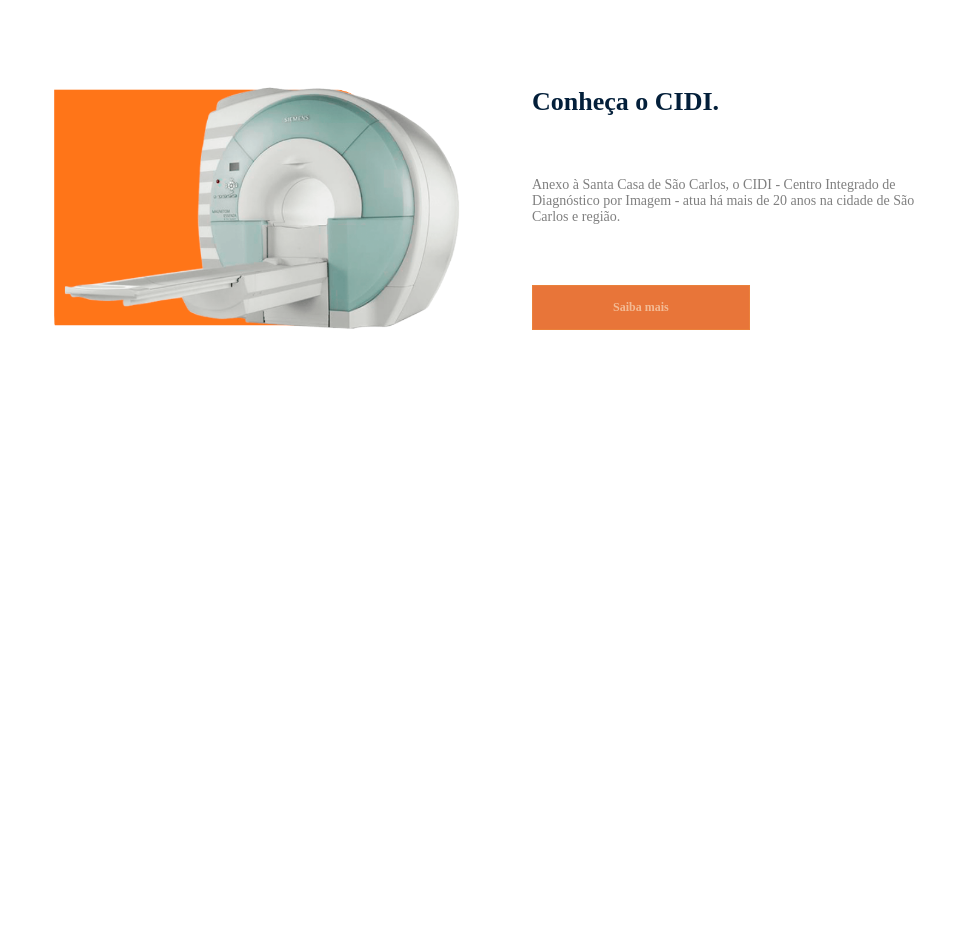
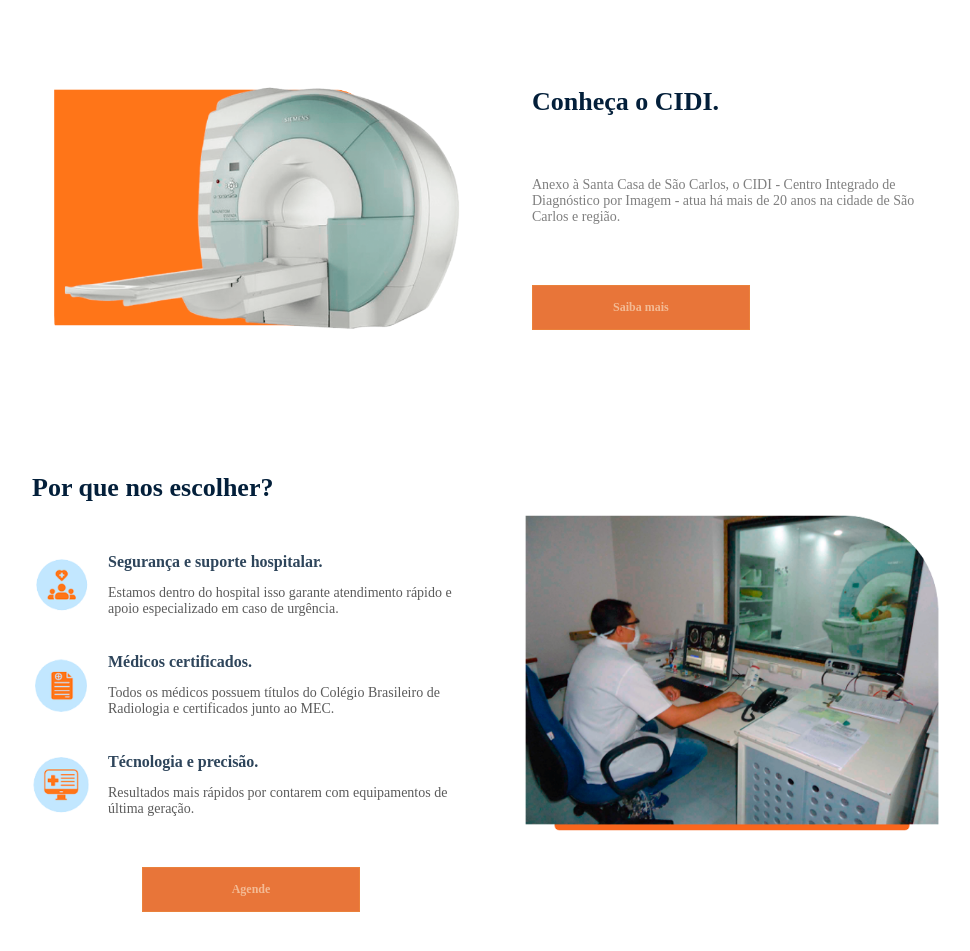
Before and after one commit to pestana1984/bianka_cidi, a plain HTML site: page index.html in a window 1280 px wide. Shown: the part 710-1661 px from the top of the page, without its empty margins (148-1118 px from the left). Before the commit the page ends 1183 px from the top, so only its background shows below. Drawn offline with Linux system fonts and the light colour scheme.

Commit message:
Adicionado seção: por que nos escolher?

```diff
--- a/index.html
+++ b/index.html
@@ -25,6 +25,7 @@
 
     <section id="banner"></section>
 
+    <!-- Conheça Mais -->
     <section id="conheca" class="container">
       <img src="./assets/machine.png" alt="Máquina de diagnóstico por imagem" />
       <div>
@@ -34,8 +35,56 @@
           Diagnóstico por Imagem - atua há mais de 20 anos na cidade de São
           Carlos e região.
         </p>
-        <a href="#">Saiba mais</a>
+        <a class="botao" href="#">Saiba mais</a>
       </div>
+    </section>
+
+    <!-- Por que nos Escolher? -->
+    <section id="porque" class="container">
+      <div>
+        <h2>Por que nos escolher?</h2>
+
+        <ul>
+          <li>
+            <img src="./assets/icon1.png" alt="Segurança e suporte" />
+            <div>
+              <h3>Segurança e suporte hospitalar.</h3>
+              <p>
+                Estamos dentro do hospital isso garante atendimento rápido e
+                apoio especializado em caso de urgência.
+              </p>
+            </div>
+          </li>
+
+          <li>
+            <img src="./assets/icon2.png" alt="Médicos certificados" />
+            <div>
+              <h3>Médicos certificados.</h3>
+              <p>
+                Todos os médicos possuem títulos do Colégio Brasileiro de
+                Radiologia e certificados junto ao MEC.
+              </p>
+            </div>
+          </li>
+
+          <li>
+            <img src="./assets/icon3.png" alt="Técnologia e precisão" />
+            <div>
+              <h3>Técnologia e precisão.</h3>
+              <p>
+                Resultados mais rápidos por contarem com equipamentos de última
+                geração.
+              </p>
+            </div>
+          </li>
+        </ul>
+        <a class="botao" href="#">Agende</a>
+      </div>
+      <img
+        id="office"
+        src="./assets/office.png"
+        alt="Pessoa trabalhando no escritório"
+      />
     </section>
   </body>
 </html>
--- a/styles/index.css
+++ b/styles/index.css
@@ -61,7 +61,7 @@ section#conheca div {
   margin-left: 60px;
   justify-content: center;
 }
-section#conheca h2 {
+section h2 {
   font-size: 26px;
   font-weight: 600;
   color: #031f3a;
@@ -72,7 +72,7 @@ section#conheca p {
   color: #7f7f7f;
 }
 
-section#conheca a {
+section .botao {
   text-decoration: none;
   font-size: 12px;
   font-weight: 600;
@@ -80,5 +80,60 @@ section#conheca a {
   background-color: #e87539;
   border: 1px solid #ea813b;
   padding: 14px 80px;
-  max-width: max-content;
 }
+
+section#conheca a {
+  display: inline-block;
+  width: 218px;
+}
+
+/* Por que nos escolher? */
+section#porque {
+  display: flex;
+  margin-bottom: 120px;
+  align-items: center;
+}
+
+section#porque ul {
+  list-style: none;
+  margin-top: 50px;
+}
+
+section#porque ul li {
+  display: flex;
+  gap: 16px;
+  align-items: center;
+  margin-top: 36px;
+}
+
+section#porque ul li h3 {
+  color: #2e455b;
+  font-size: 16px;
+}
+
+section#porque ul li p {
+  color: #5b5b5b;
+  font-size: 14px;
+  margin-top: 14px;
+}
+
+/* Imagem Lista */
+section#porque ul li img {
+  max-width: 60px;
+}
+
+section#porque a {
+  display: inline-block;
+  width: 218px;
+  margin-top: 50px;
+  margin-left: 25%;
+  text-align: center;
+}
+
+/* Imagem Office*/
+section#porque img#office {
+  max-width: 440px;
+  max-height: 345px;
+  margin-left: 40px;
+  margin-bottom: 40px;
+}
```
